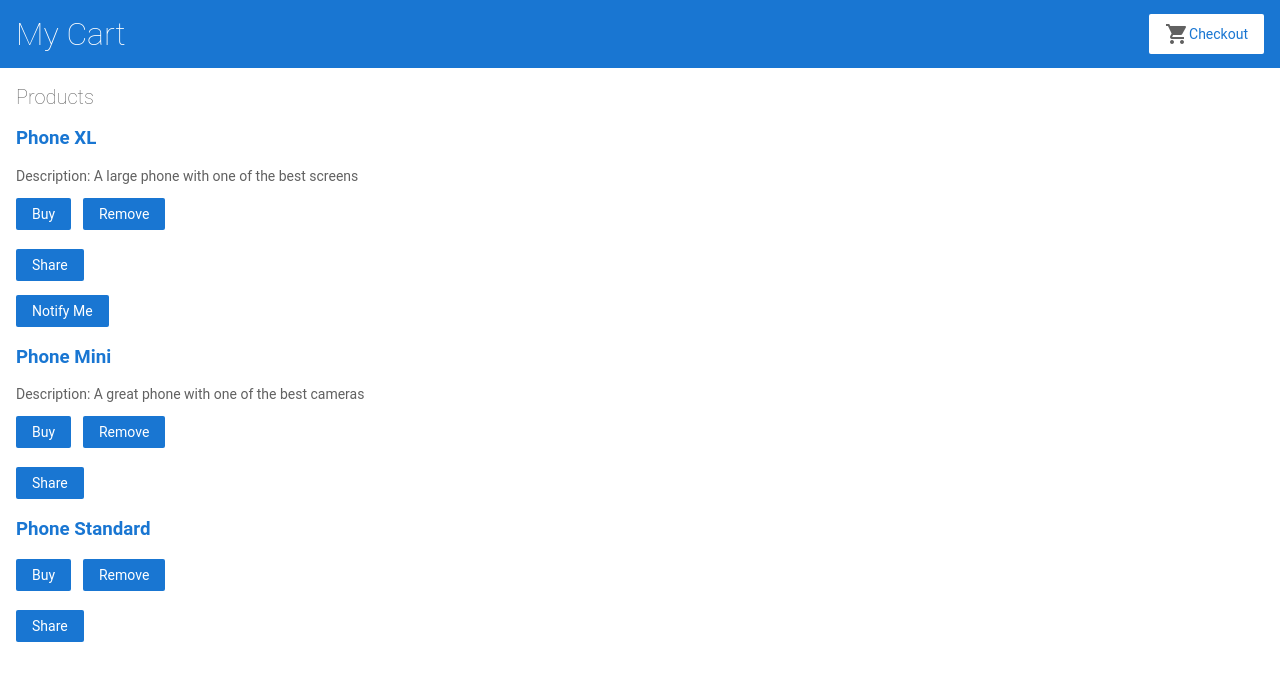
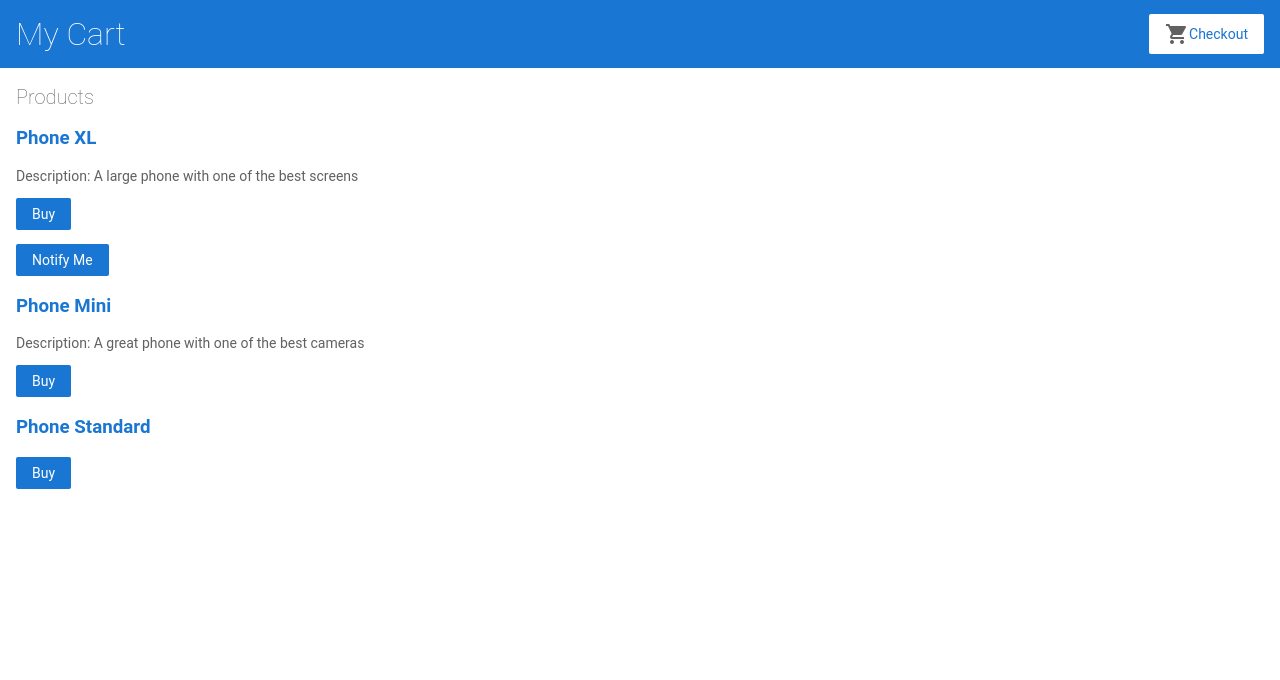
Before and after one commit to danyschell/my-shop-cart, an Angular app: page / in a window 1280 px wide. Shown: the top 680 px of the page. Built offline with nearby package versions, Linux system fonts and the light colour scheme.

Commit message:
remove Remove button from products list

```diff
--- a/package.json
+++ b/package.json
@@ -1,6 +1,6 @@
 {
-  "name": "angular.io-example",
-  "version": "0.0.0",
+  "name": "my-shop-cart.io-example",
+  "version": "1.0.0",
   "description": "Example project from an angular.io guide.",
   "license": "MIT",
   "scripts": {
--- a/src/app/product-list/product-list.component.html
+++ b/src/app/product-list/product-list.component.html
@@ -17,16 +17,6 @@
     Buy
   </button>
   &nbsp;
-
-  <button type="button" (click)="removeFromCart(i)">
-    Remove
-  </button>
-
-  <br/><br/>
-  <button type="button" (click)="share()">
-    Share
-  </button>
-
   <app-product-alerts
     [product]="product"
     (notify)="onNotify()">
```
Also changed, not shown: 9 other files (tests, documents, lock files or other folders).
